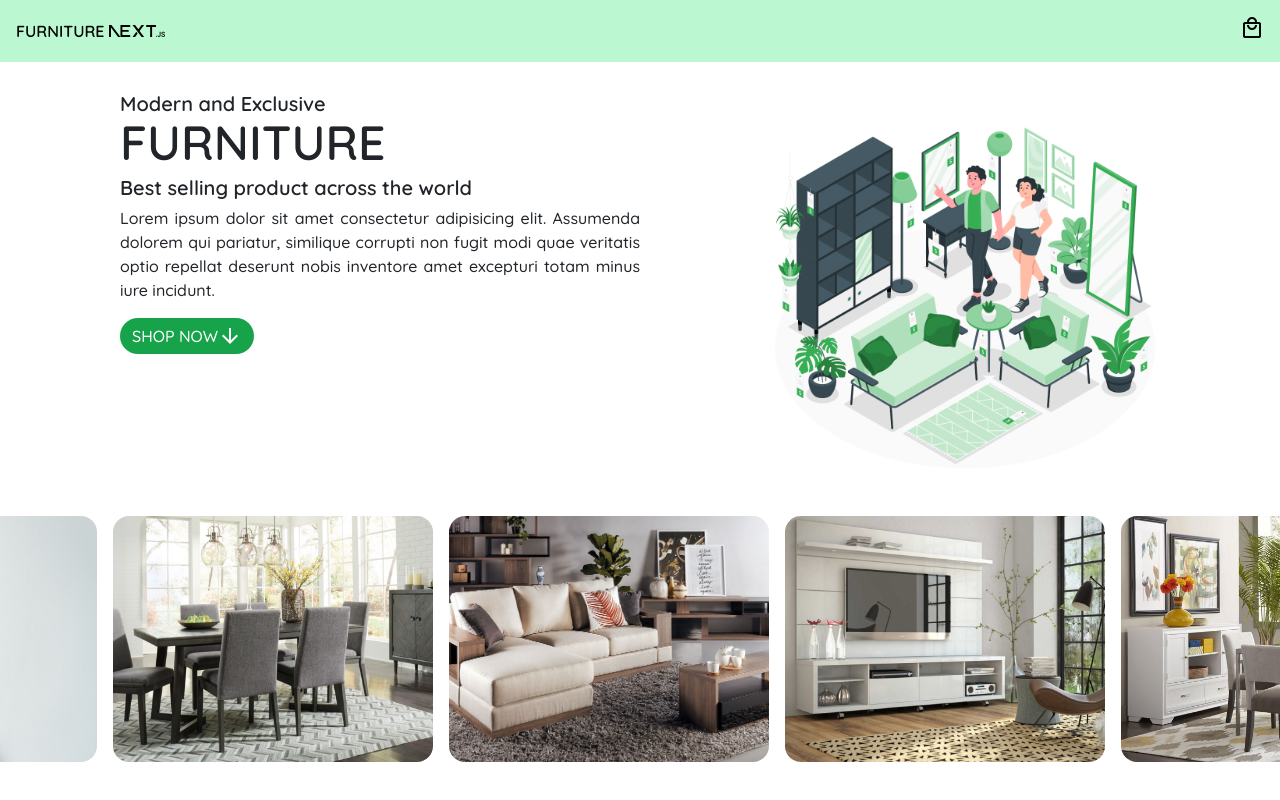
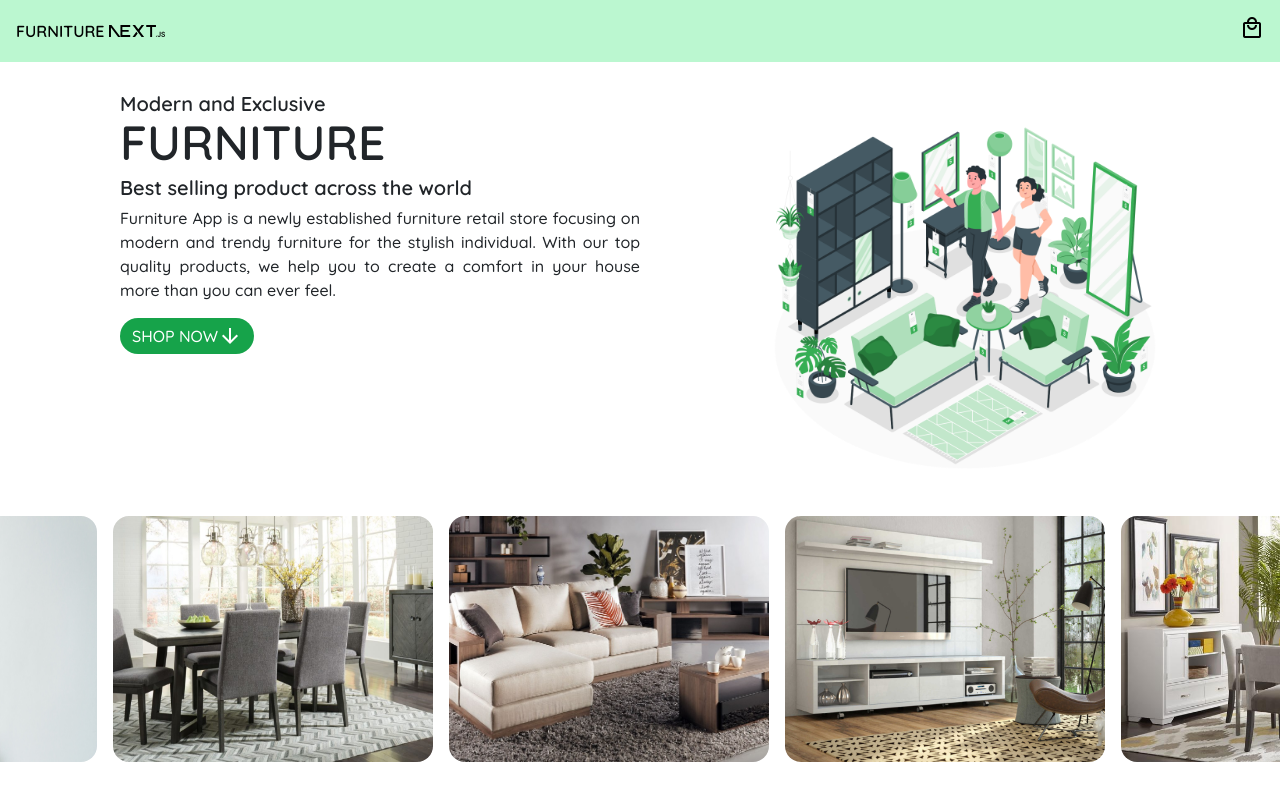
Before and after one commit to ersavanfarhan/furniture-nextjs, a Next.js app: page / in a window 1280 px wide. Shown: the top 800 px of the page. Built offline with nearby package versions, Linux system fonts and the light colour scheme; no server answers.

Commit message:
grid fixing

```diff
--- a/components/banner.tsx
+++ b/components/banner.tsx
@@ -9,7 +9,10 @@ export default function Banner() {
   return (
     <div className="xs:grid sm:grid flex p-2">
       <div id="banner-image" className="w-full md:hidden lg:hidden xl:hidden">
-        <img src="../Furniture store-amico 36AE54.png" className="xs:w-64 w-full mx-auto" />
+        <img
+          src="../Furniture store-amico 36AE54.png"
+          className="xs:w-64 w-full mx-auto"
+        />
       </div>
       <div id="slogan" className="w-full text-justify">
         <div id="top-slogan" className="xs:text-center sm:text-center grid">
@@ -21,10 +24,10 @@ export default function Banner() {
             Best selling product across the world
           </label>
           <p className="mt-1">
-            Lorem ipsum dolor sit amet consectetur adipisicing elit. Assumenda
-            dolorem qui pariatur, similique corrupti non fugit modi quae
-            veritatis optio repellat deserunt nobis inventore amet excepturi
-            totam minus iure incidunt.
+            Furniture App is a newly established furniture retail store focusing
+            on modern and trendy furniture for the stylish individual. With our
+            top quality products, we help you to create a comfort in your house
+            more than you can ever feel.
           </p>
         </div>
         <Button
@@ -37,7 +40,10 @@ export default function Banner() {
         </Button>
       </div>
       <div id="banner-image" className="w-full xs:hidden sm:hidden">
-        <img src="../Furniture store-amico 36AE54.png" className="w-3/4 ml-auto mr-0" />
+        <img
+          src="../Furniture store-amico 36AE54.png"
+          className="w-3/4 ml-auto mr-0"
+        />
       </div>
     </div>
   );
--- a/components/product.tsx
+++ b/components/product.tsx
@@ -25,14 +25,14 @@ export function Products() {
     return (
       <div
         id="items"
-        className="pb-3 grid grid-cols-4 gap-x-5 gap-y-5 xs:grid-cols-2 sm:grid-cols-3"
+        className="pb-3 grid grid-cols-4 xs:grid-cols-2 sm:grid-cols-3 gap-x-5 gap-y-5 xs:gap-2"
       >
         {products
           .filter((product, index) => index < 10)
           .map((product) => (
             <Link
           href={"/detail/" + product.id}
-          className="w-full grid bg-green-100 text-center rounded-2xl hover:shadow-md"
+          className="w-full mb-3 grid bg-green-100 text-center rounded-2xl hover:shadow-md"
           key={product.id}
         >
           <div className="w-full relative">
@@ -59,12 +59,12 @@ export function Products() {
     return (
       <div
         id="items"
-        className="pb-3 grid grid-cols-4 gap-x-5 gap-y-5 xs:grid-cols-2 sm:grid-cols-3"
+        className="pb-3 grid grid-cols-4 xs:grid-cols-2 sm:grid-cols-3 gap-x-5 gap-y-5 xs:gap-2"
       >
         {products.map((product) => (
           <Link
           href={"/detail/" + product.id}
-          className="w-full grid bg-green-100 text-center rounded-2xl hover:shadow-md"
+          className="w-full mb-3 grid bg-green-100 text-center rounded-2xl hover:shadow-md"
           key={product.id}
         >
           <div className="w-full relative">
--- a/pages/_document.tsx
+++ b/pages/_document.tsx
@@ -6,6 +6,7 @@ export default function Document() {
   return (
     <Html>
       <Head>
+        <title>Furniture App</title>
         <link
           rel="stylesheet"
           href="https://cdn.jsdelivr.net/npm/bootstrap@5.2.3/dist/css/bootstrap.min.css"
```
